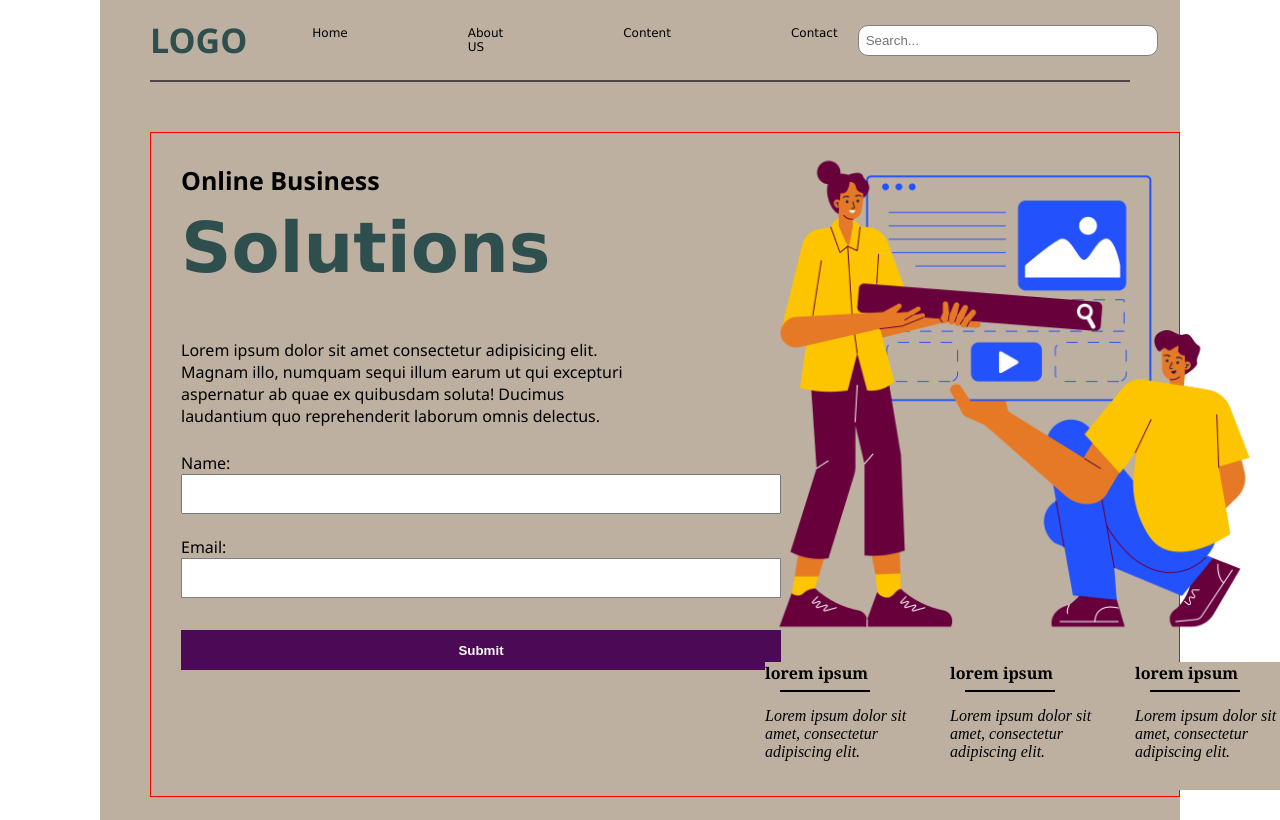
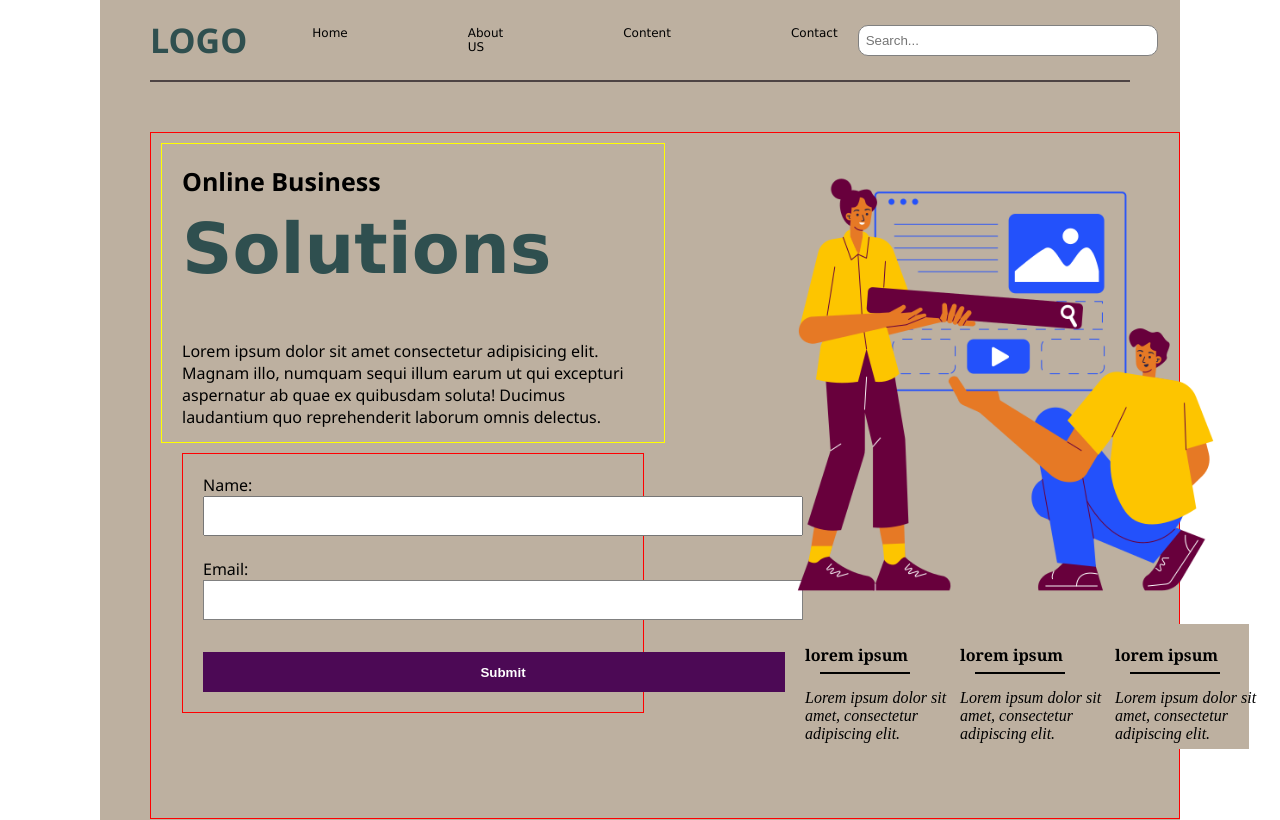
Before and after one commit to bigj11514-droid/landing-page-exams, a plain HTML site: page index.html in a window 1280 px wide. Shown: the top 820 px of the page. Drawn offline with Linux system fonts and the light colour scheme.

Commit message:
landing page exmas

```diff
--- a/exams.css
+++ b/exams.css
@@ -20,6 +20,17 @@ nav{
     margin-top: 0;
 }
 #info{
+    padding: 20px;
+    width: 50%;
+    border: 1px solid yellow;
+}
+form{
+    width: 100%;
+    padding: 20px;
+    border: 1px solid red;
+}
+.second{
+    width: 50%;
     padding: 20px;
 }
 main{
@@ -144,7 +155,8 @@ input[name="search-bar-nav"]{
 /*styling the section2*/
 #section2{
     display: flex;
-    gap: 30px;
+    justify-content: space-between;
+    padding: 20px;
     background-color: rgb(189, 176, 160);
     height: 20%;
 }
--- a/index.html
+++ b/index.html
@@ -44,7 +44,7 @@
             <button type="submit" name="search-bar">Submit</button>
           </form>
         </section>
-        <section>
+        <section class="second">
           <div id="Image">
             <img src="emma.png" alt="Placeholder Image"  />
           </div>
```
